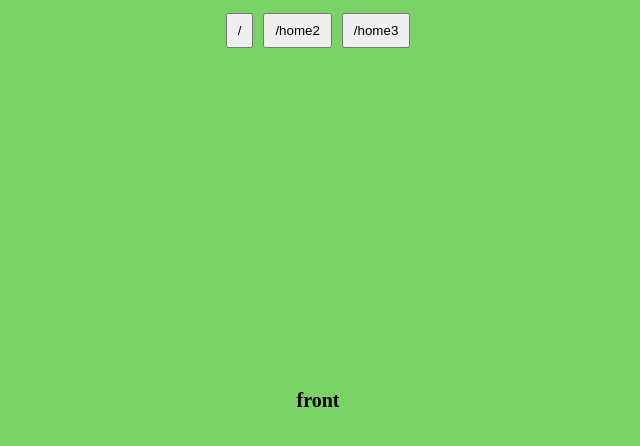
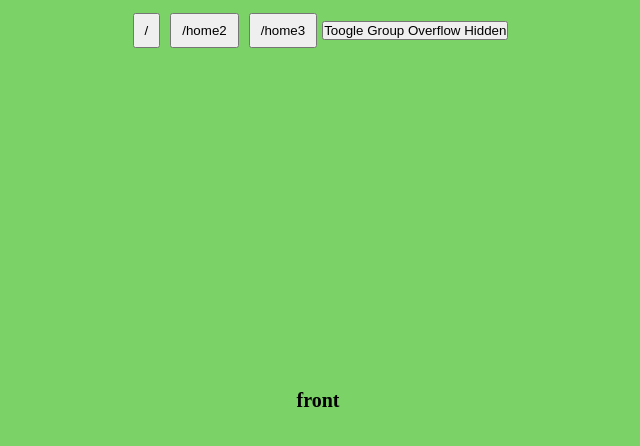
Before and after one commit to Root-huh/deploy-test, a Next.js app: page /home3 in a window 1280 px wide. Shown: the top 446 px of the page, without its empty margins (322-962 px from the left). Built offline with nearby package versions, Linux system fonts and the light colour scheme.

Commit message:
Toggle Overflow Hidden

```diff
--- a/pages/home3.js
+++ b/pages/home3.js
@@ -1,12 +1,27 @@
+import { useState } from "react";
 import Nav from "../src/component/Nav";
 
 export default function Home3() {
+  const [toggle, setToggle] = useState(false);
   return (
     <>
-      <Nav />
+      <Nav
+        element={
+          <button onClick={() => setToggle(!toggle)}>
+            Toogle Group Overflow Hidden
+          </button>
+        }
+      />
       <div className="parallax">
         {ITEM_LIST.map((item, index) => (
-          <div key={index} className="group" style={{ zIndex: item.zIndex }}>
+          <div
+            key={index}
+            className="group"
+            style={{
+              zIndex: item.zIndex,
+              overflow: toggle ? "hidden" : "visible",
+            }}
+          >
             {item.layers.map((layer, index2) => (
               <div
                 key={index2}
@@ -39,14 +54,13 @@ export default function Home3() {
           height: 100vh;
           overflow-x: hidden;
           overflow-y: auto;
-          perspective: 300px;
+          perspective: ${TRANSLATE_Z}px;
         }
 
         .group {
           transform-style: preserve-3d;
           height: 100vh;
           position: relative;
-          overflow: hidden;
         }
 
         .layer {
@@ -64,12 +78,12 @@ export default function Home3() {
 
         .back {
           z-index: 3;
-          transform: translateZ(-300px) scale(2);
+          transform: translateZ(-${TRANSLATE_Z}px) scale(2);
         }
 
         .deep {
           z-index: 2;
-          transform: translateZ(-600px) scale(3);
+          transform: translateZ(-${TRANSLATE_Z * 2}px) scale(3);
         }
 
         .title {
@@ -85,6 +99,8 @@ export default function Home3() {
     </>
   );
 }
+
+const TRANSLATE_Z = 1;
 
 const ITEM_LIST = [
   {
--- a/src/component/Nav.js
+++ b/src/component/Nav.js
@@ -1,4 +1,4 @@
-export default function Nav() {
+export default function Nav({ element }) {
   return (
     <div className="nav">
       {HREF_LIST.map(item => (
@@ -6,6 +6,7 @@ export default function Nav() {
           {item}
         </button>
       ))}
+      {element && element}
       <style jsx>{`
         .nav {
           position: fixed;
```
